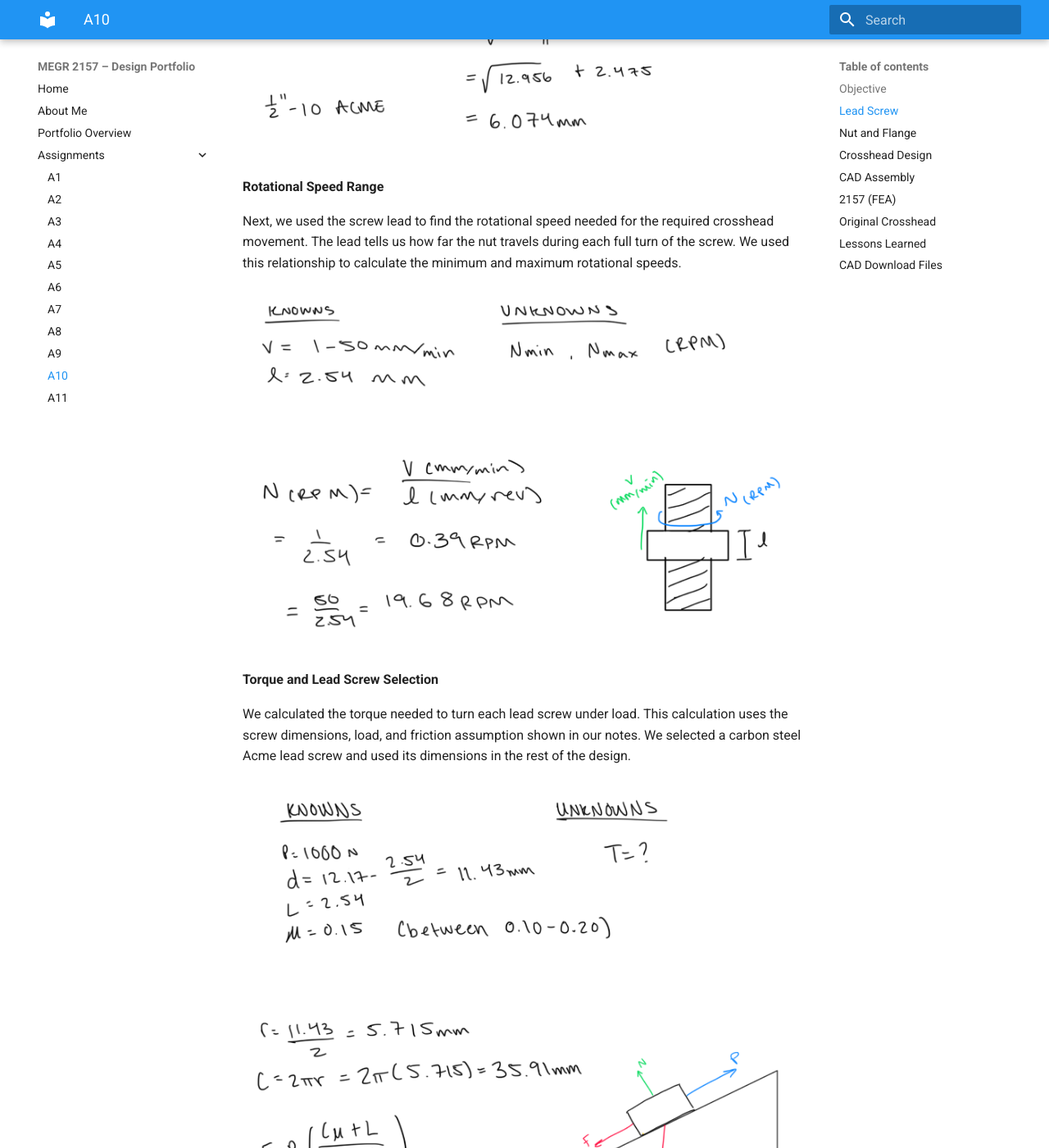
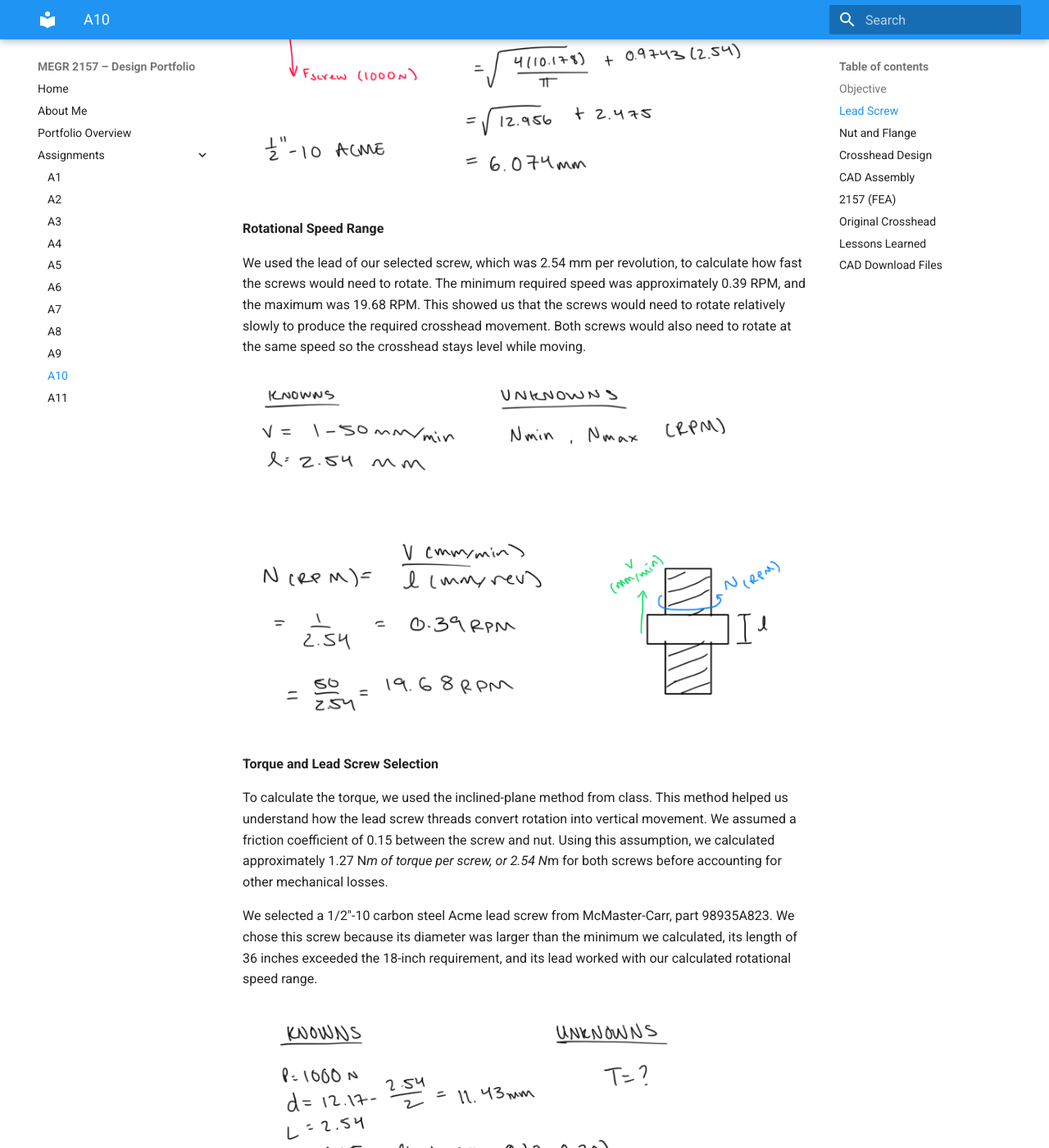
Before and after one commit to jcasillaspad/MEGR2157-Portfolio, an MkDocs documentation site: the page built from docs/assignments/A10/index.md, in a window 1280 px wide and 1400 px high, scrolled down 2928 px. Shown: the whole window at 82% size. Built offline with MkDocs 1.6.1 and Material for MkDocs 9.7.7, drawn with Linux system fonts in a browser that asks for light colours; some of the changed text lies outside the part shown.

Commit message:
Revise lead screw and crosshead design documentation
Updated the lead screw and crosshead design sections with detailed calculations and results from simulations. Added images to support the analysis and modifications made to the crosshead.

```diff
--- a/docs/assignments/A10/index.md
+++ b/docs/assignments/A10/index.md
@@ -12,19 +12,21 @@ The objective of this assignment is to design a mechanically operated tensile te
 
 **Diameter**
 
-We started by dividing the total load between the two lead screws. Using the carbon steel material properties and the required safety factor, we calculated the minimum screw diameter. The notes below show our known values, free-body diagram, and calculations.
+Since our design uses two identical lead screws, we assumed that each screw would carry half of the total 2,000 N load. We used a safety factor of 4 to make sure the screws would have enough strength to handle the load without yielding. After finding the minimum required diameter, we compared it to the size of the lead screw we selected. We chose a larger diameter to provide additional strength while still keeping the design practical.
 
 ![Lead screw diameter](01-diameter.png)
 
 **Rotational Speed Range**
 
-Next, we used the screw lead to find the rotational speed needed for the required crosshead movement. The lead tells us how far the nut travels during each full turn of the screw. We used this relationship to calculate the minimum and maximum rotational speeds.
+We used the lead of our selected screw, which was 2.54 mm per revolution, to calculate how fast the screws would need to rotate. The minimum required speed was approximately 0.39 RPM, and the maximum was 19.68 RPM. This showed us that the screws would need to rotate relatively slowly to produce the required crosshead movement. Both screws would also need to rotate at the same speed so the crosshead stays level while moving.
 
 ![Rotational speed](02-speed.png)
 
 **Torque and Lead Screw Selection**
 
-We calculated the torque needed to turn each lead screw under load. This calculation uses the screw dimensions, load, and friction assumption shown in our notes. We selected a carbon steel Acme lead screw and used its dimensions in the rest of the design.
+To calculate the torque, we used the inclined-plane method from class. This method helped us understand how the lead screw threads convert rotation into vertical movement. We assumed a friction coefficient of 0.15 between the screw and nut. Using this assumption, we calculated approximately 1.27 N*m of torque per screw, or 2.54 N*m for both screws before accounting for other mechanical losses.
+
+We selected a 1/2"-10 carbon steel Acme lead screw from McMaster-Carr, part 98935A823. We chose this screw because its diameter was larger than the minimum we calculated, its length of 36 inches exceeded the 18-inch requirement, and its lead worked with our calculated rotational speed range.
 
 ![Torque calculations](03-torque-a.png)
 
@@ -32,7 +34,9 @@ We calculated the torque needed to turn each lead screw under load. This calcula
 
 ## Nut and Flange
 
-We used a thread bending stress calculation to find the minimum nut engagement length. The calculation uses the load carried by one screw, the thread dimensions, and the bronze material properties. We then used the flange nut model with the lead screws in our SolidWorks assembly.
+We selected a bronze flanged nut from McMaster-Carr, part 97790A110, to match our 1/2"-10 Acme lead screw. We chose a flanged nut because it could be attached to the crosshead using mounting holes. Each nut was assumed to carry 1,000 N of the total load.
+
+We used the thread bending stress equation from class to estimate the minimum thread engagement length. Our preliminary calculation gave us a required length of 4.77 mm. We then used the selected bronze nut in our SolidWorks assembly and positioned one nut at each lead screw opening.
 
 ![Nut and flange calculations](04-nut-a.png)
 
@@ -42,7 +46,9 @@ We used a thread bending stress calculation to find the minimum nut engagement l
 
 **Stress Analysis**
 
-We chose aluminum for the crosshead and modeled it as a beam supported at the two nut locations. The pulling load acts at the center of the crosshead. We used bending stress to calculate a starting thickness based on the dimensions and assumptions in our notes.
+We decided to use 6061-T6 aluminum for our crosshead because it has good strength while being relatively lightweight and easy to machine. We started with an overall length of 12 inches and a width of 4 inches. The width was chosen to provide enough space for the bronze flange nuts and their mounting holes.
+
+For the calculations, we treated the crosshead as a simply supported beam with the load acting at the center. We used a 6-inch distance between the two lead screw locations. The bending stress calculation gave us a minimum height of approximately 8.08 mm, while the deflection calculation gave us approximately 13.63 mm.
 
 ![Crosshead stress calculations](05-strength-a.png)
 
@@ -50,7 +56,7 @@ We chose aluminum for the crosshead and modeled it as a beam supported at the tw
 
 **Deflection Analysis**
 
-We also calculated the thickness needed to limit crosshead deflection. We compared the deflection result with the strength result before choosing the thickness for the model. Our selected thickness is shown at the end of the handwritten calculations.
+Since deflection required a greater thickness than bending strength, we selected a final crosshead thickness of 20 mm. This gave us additional room for the mounting features while helping keep the crosshead stiff under the applied load.
 
 ![Crosshead deflection calculations](06-deflection-a.png)
 
@@ -72,49 +78,77 @@ After that, we added the vertical and horizontal frame pieces. We positioned the
 
 ![Frame assembly](Screenshot%202026-11-11%20220430.png)
 
+
 ## 2157 (FEA)
 
 ## Original Crosshead
 
 **Load and Fixtures**
 
-We set up a static simulation using aluminum for the crosshead. We constrained the flange mounting holes because these are where the nuts support the crosshead. We applied the load at the center grip location to represent the pulling force on the crosshead.
+For the FEA, we used SolidWorks Simulation to test our crosshead under the required 2,000 N load. We selected 6061-T6 aluminum as the material because this was the material used in our original design calculations.
+
+We applied the force at the center grip location to represent the pulling force on the crosshead. We also fixed the eight smaller mounting holes where the two bronze flange nuts attach to the crosshead. These locations were used to represent how the crosshead is supported by the lead screws.
 
 ![Applied load](Screenshot%202026-11-11%20221551.png)
 
 **Mesh**
 
-We generated a solid mesh for the crosshead before running the simulation. The image below shows how the part was divided into elements, including the areas around the holes.
+We generated a solid mesh for the crosshead so SolidWorks could calculate how the part would react to the applied force. The mesh divided the crosshead into smaller elements, including the areas around the mounting holes and the center grip location.
+
+This allowed us to see where the highest stresses and displacements occurred.
 
 ![Crosshead mesh](Screenshot%202026-11-11%20221751.png)
 
 **Original Crosshead Results**
 
-The stress plot shows higher stress around the mounting holes and the center load area. The resultant displacement plot shows the largest movement near the center of the crosshead, between the supports.
+After running the simulation, we looked at the von Mises stress and displacement results to see how the crosshead performed under the 2,000 N load.
 
-These results gave us a starting point for comparing the original crosshead with the modified design.
+The stress plot showed that most of the crosshead experienced relatively low stress. The higher stress areas appeared around the mounting holes and the center loading location. This helped us understand how the applied force was transferred through the crosshead to the supported ends.
 
 ![Original crosshead stress](Screenshot%202026-11-11%20222216.png)
+
+We also looked at the resultant displacement to see how much the crosshead would bend under the load. The largest displacement occurred near the center of the crosshead, where the pulling force was applied.
+
+The maximum resultant displacement was approximately 0.008731 mm, which was below the required limit of 0.1 mm. This showed that our original crosshead was stiff enough under the conditions used in the simulation.
 
 ![Original crosshead displacement](Screenshot%202026-11-11%20222153.png)
 
 **Finer Mesh Results**
 
-We ran another simulation with a finer mesh to see how the result changed. The maximum resultant displacement stayed close to the earlier result. The image below shows the displacement from the finer mesh run.
+We ran another simulation using a finer mesh to see how the results changed when the elements became smaller.
+
+With the finer mesh, the maximum von Mises stress was approximately 23.79 MPa, and the maximum resultant displacement was 0.008724 mm. The displacement was very close to our earlier result, which showed that the predicted bending changed very little between these two runs.
+
+Using the aluminum yield strength of 276 MPa, the calculated factor of safety was approximately 11.60. This was greater than the required safety factor of 4.
 
 ![Fine mesh displacement](finemeshdisplacement.png)
 
 **Modified Crosshead**
 
-We added shallow (5mm) pockets near the ends of the crosshead to remove material. We kept the center grip area and the mounting holes in place.
+After reviewing the original simulation, we decided to make the crosshead lighter by removing material from areas that experienced relatively low stress.
 
-The original crosshead had a mass of 1,702.42 grams, and the optimized crosshead had a mass of 1,652.80 grams. This removed 49.62 grams, which is about 2.91 percent of the original mass.
+We added two rectangular pockets near the opposite ends of the crosshead. Each pocket was cut 5 mm deep. We kept the center grip location and the mounting holes unchanged so the crosshead could still connect to the same components in our assembly.
 
 ![Optimized crosshead](Screenshot%202026-11-11%20223929.png)
 
-We ran the simulation again after changing the geometry. The optimized stress plot showed a lower maximum stress than the original results. The image below shows the stress result for the modified crosshead.
+We then compared the mass of the original crosshead with the modified design. The original crosshead weighed 1,702.42 grams, while the modified version weighed 1,652.80 grams.
+
+This removed 49.62 grams of material, giving us a mass reduction of approximately 2.91%. Although the reduction was relatively small, it allowed us to make the crosshead lighter without changing its overall dimensions or mounting locations.
+
+**Modified Crosshead FEA Results**
+
+After modifying the geometry, we ran the static simulation again using the same material, applied load, and mounting constraints.
+
+The modified crosshead had a maximum von Mises stress of approximately 22.40 MPa, which was slightly lower than the 23.79 MPa from our original finer-mesh simulation.
+
+The calculated factor of safety increased from approximately 11.60 to 12.32. The higher stress areas were still concentrated around the mounting holes and center loading area.
 
 ![Optimized crosshead stress](optimizedstress.png)
+
+The modified crosshead also had a maximum resultant displacement of approximately 0.008712 mm, compared to 0.008724 mm for the original finer-mesh design.
+
+This showed that the modified crosshead maintained nearly the same stiffness while reducing its mass. Based on our simulation results, the modified crosshead remained below the maximum deflection limit of 0.1 mm and above the required safety factor of 4.
+
 
 **Crosshead Drawing**
 
```
